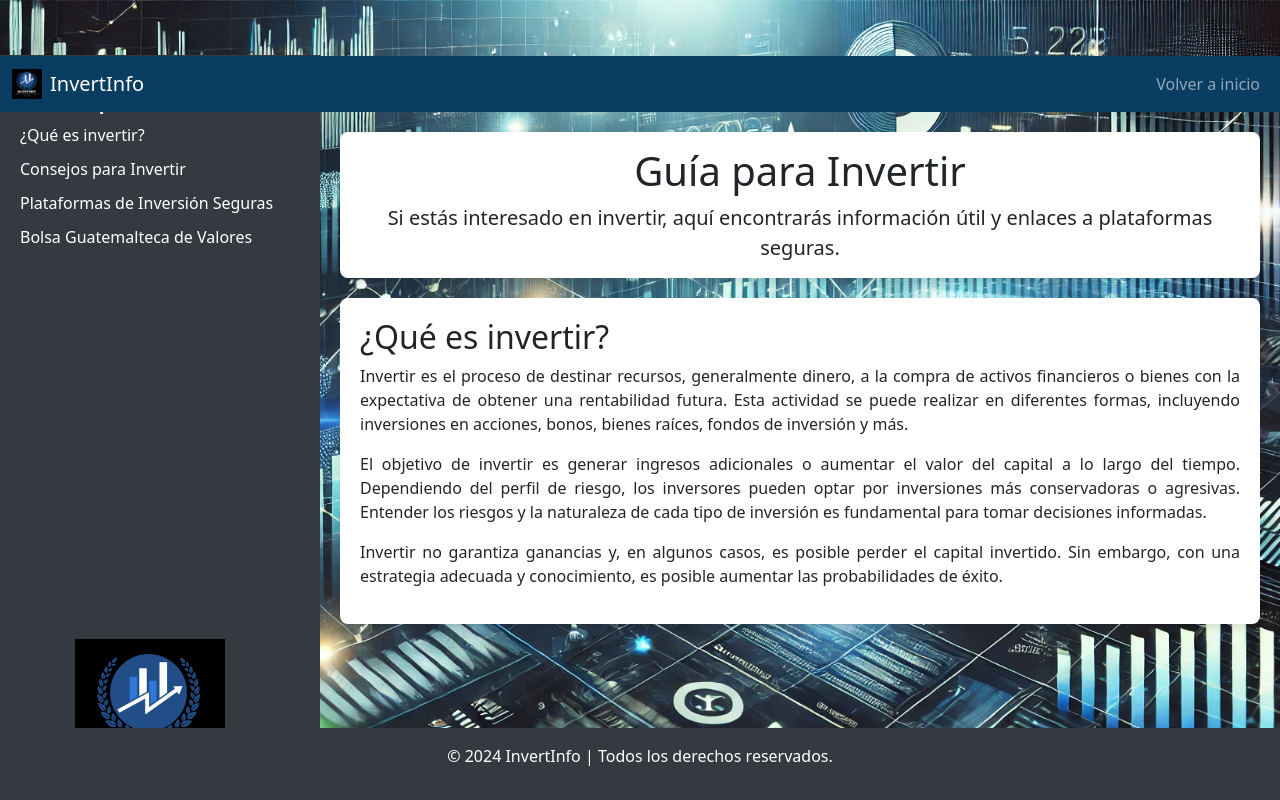
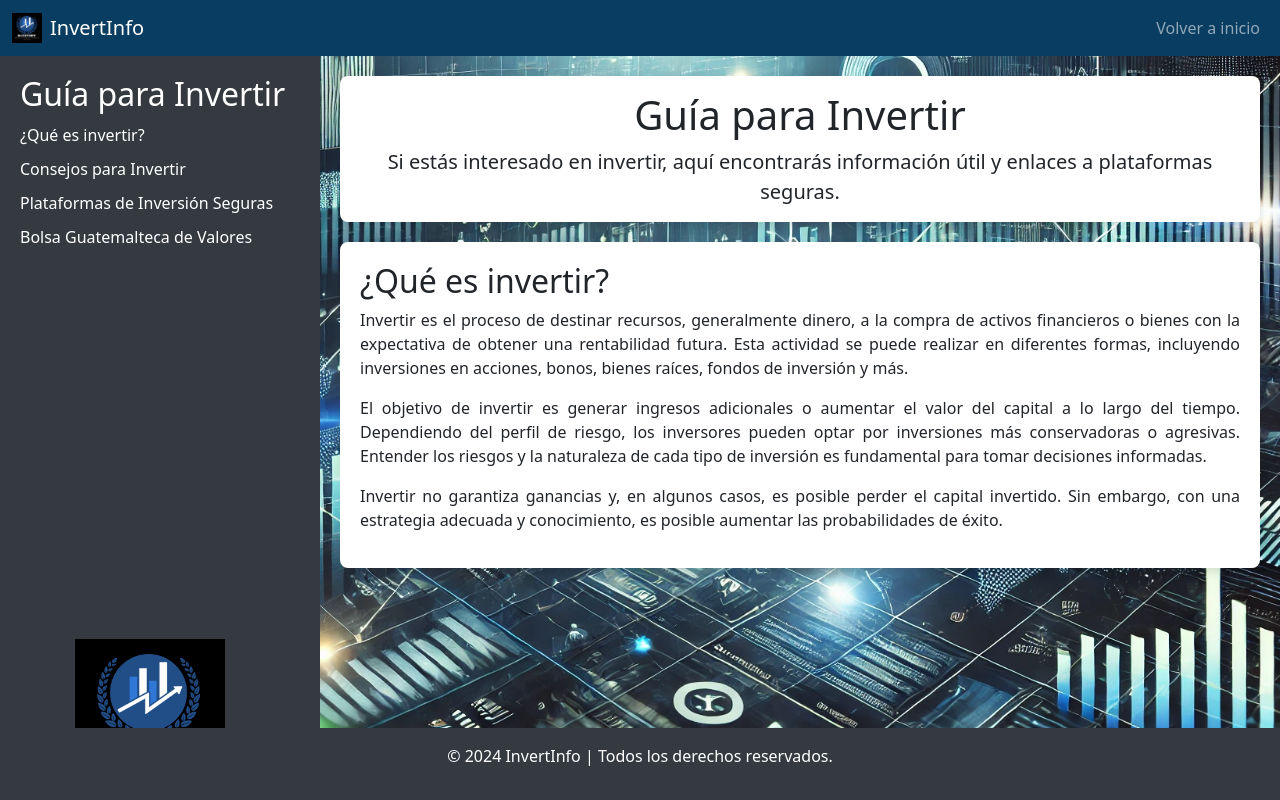
Before and after one commit to gmendez-dev/Invertinfo, a Flask app: page /di in a window 1280 px wide. Run offline with Flask 3, Linux system fonts and the light colour scheme; parts of the project's set-up code (start-up, migrations or seed data) failed here and were passed over; some libraries are stand-ins or nearby versions.

```diff
--- a/template/DI.html
+++ b/template/DI.html
@@ -1,5 +1,3 @@
-{% include("encabezado2.html") %}
-
 <!DOCTYPE html>
 <html lang="es">
 <head>
@@ -18,6 +16,8 @@
             display: flex;
             flex-direction: column;
             min-height: 100vh;
+            padding-top: 70px;
+            padding-bottom: 70px;
         }
         .sidebar {
             width: 25%;
@@ -82,6 +82,10 @@
     </style>
 </head>
 <body>
+
+    <div class="fixed-header">
+        {% include("encabezado2.html") %}
+    </div>
 
     <div class="sidebar">
         <h2>Guía para Invertir</h2>
--- a/template/curiosidades.html
+++ b/template/curiosidades.html
@@ -1,5 +1,3 @@
-{% include("encabezado2.html") %}
-
 <!DOCTYPE html>
 <html lang="es">
 <head>
@@ -19,6 +17,7 @@
         background-attachment: fixed;
         margin: 0;
         padding-bottom: 70px; /* Añadido para que el contenido no se superponga al footer */
+        padding-top: 70px;
     }
 
     .container {
@@ -88,6 +87,9 @@
 </style>
 
 <body>
+    <div class="fixed-header">
+        {% include("encabezado2.html") %}
+    </div>
 
 <!-- Barra lateral -->
 <div class="sidebar">
```
Also changed, not shown: app.py (+1 -9 lines).
